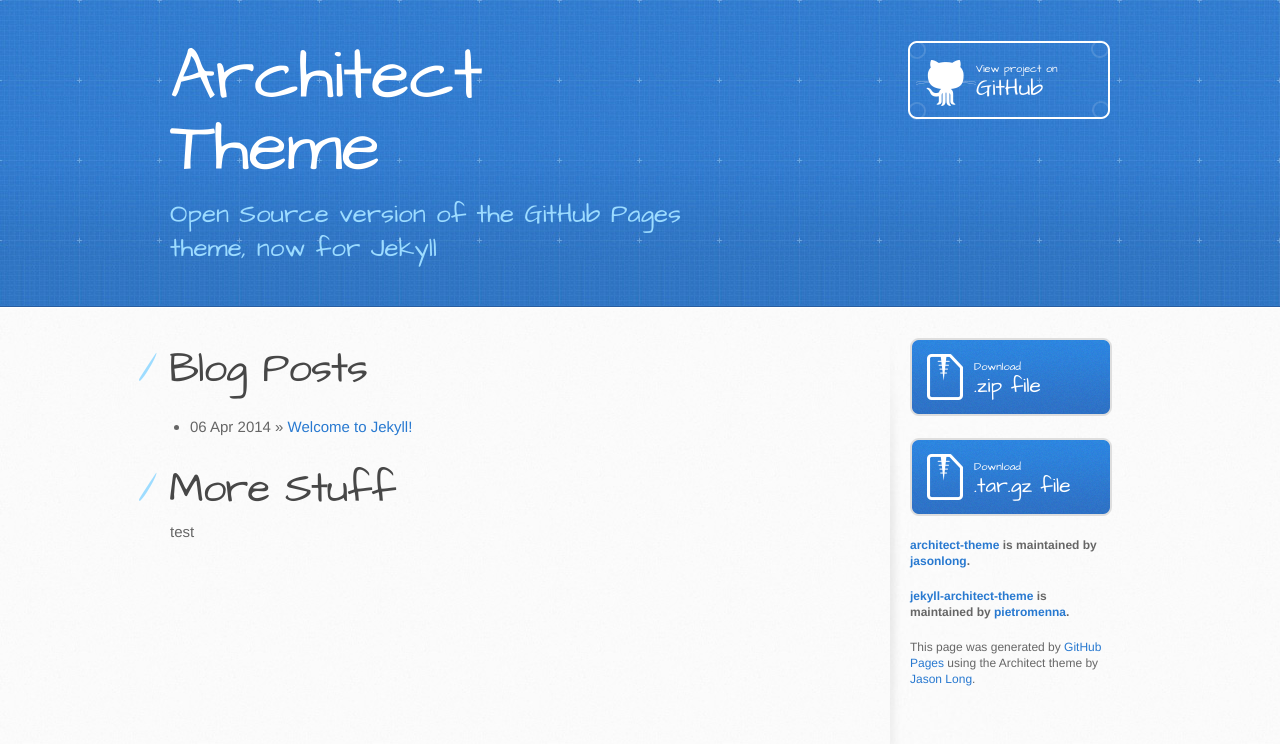
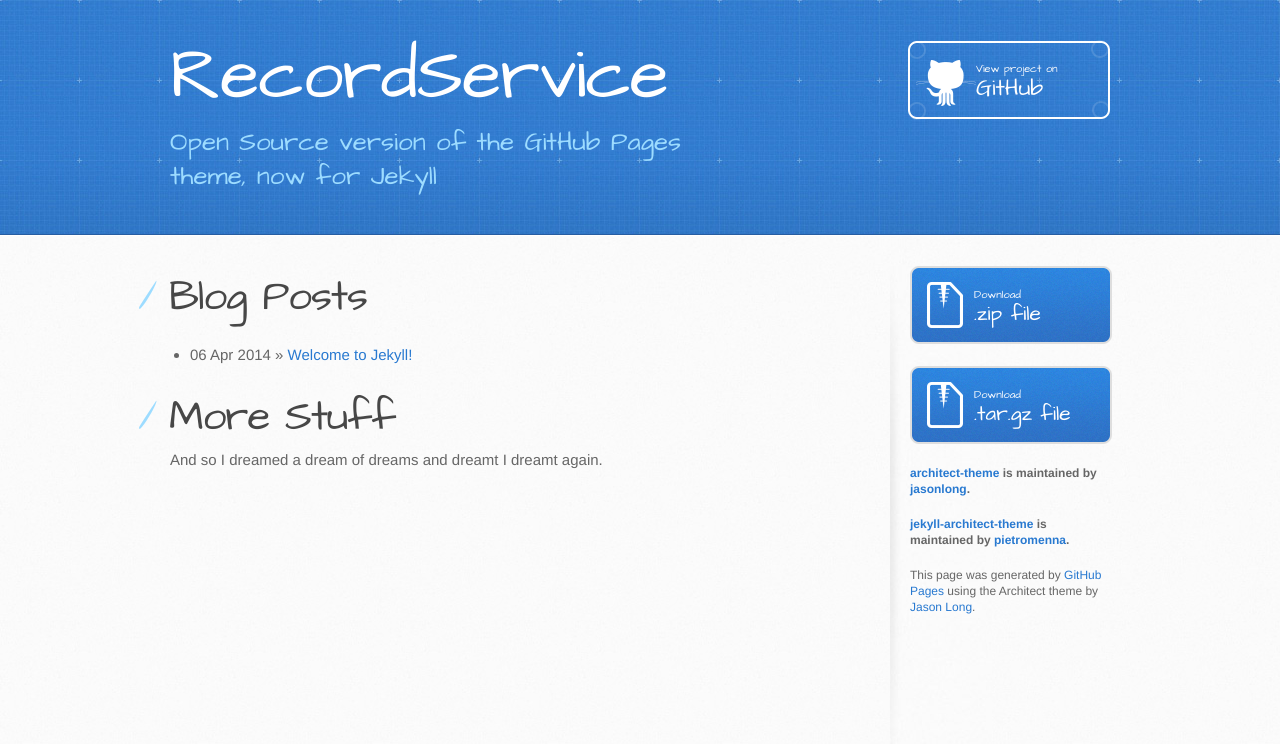
Before and after one commit to DennisDawson/DennisDawson.github.io, a Jekyll site: the page built from index.md, in a window 1280 px wide. Shown: the top 744 px of the page. Built offline with Jekyll 4.4.1, drawn with Linux system fonts in a browser that asks for light colours; Markdown is read by kramdown in place of the engine named in the settings.

Commit message:
testing remote to see if it emotes

```diff
--- a/_config.yml
+++ b/_config.yml
@@ -1,3 +1,3 @@
-name: Architect Theme
+name: RecordService
 markdown: redcarpet
 baseurl: ''
--- a/_layouts/default.html
+++ b/_layouts/default.html
@@ -48,6 +48,7 @@
           <p class="repo-owner"><a href="https://github.com/pietromenna/jekyll-architect-theme">jekyll-architect-theme</a> is maintained by <a href="https://github.com/pietromenna">pietromenna</a>.</p>
 
           <p>This page was generated by <a href="https://pages.github.com">GitHub Pages</a> using the Architect theme by <a href="https://twitter.com/jasonlong">Jason Long</a>.</p>
+
         </aside>
       </div>
     </div>
--- a/index.html
+++ b/index.md
@@ -1,6 +1,6 @@
 ---
 layout: default
-title: RecordServer
+title: RecordService
 ---
 
 <div id="home">
@@ -13,5 +13,5 @@ title: RecordServer
 </div>
 <div>
   <h1>More Stuff</h1>
-  <p>test</p>
+  <p>And so I dreamed a dream of dreams and dreamt I dreamt again.</p>
 </div>
```
